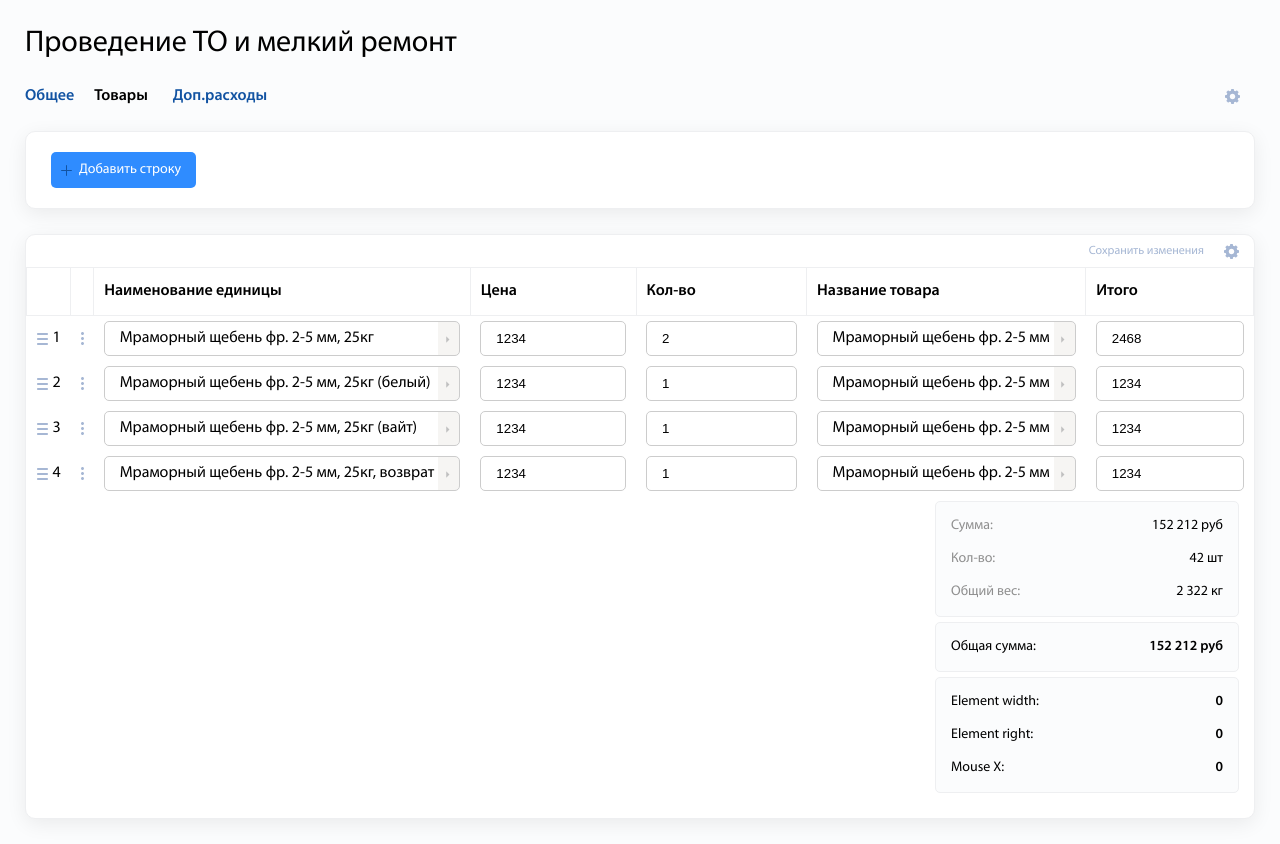
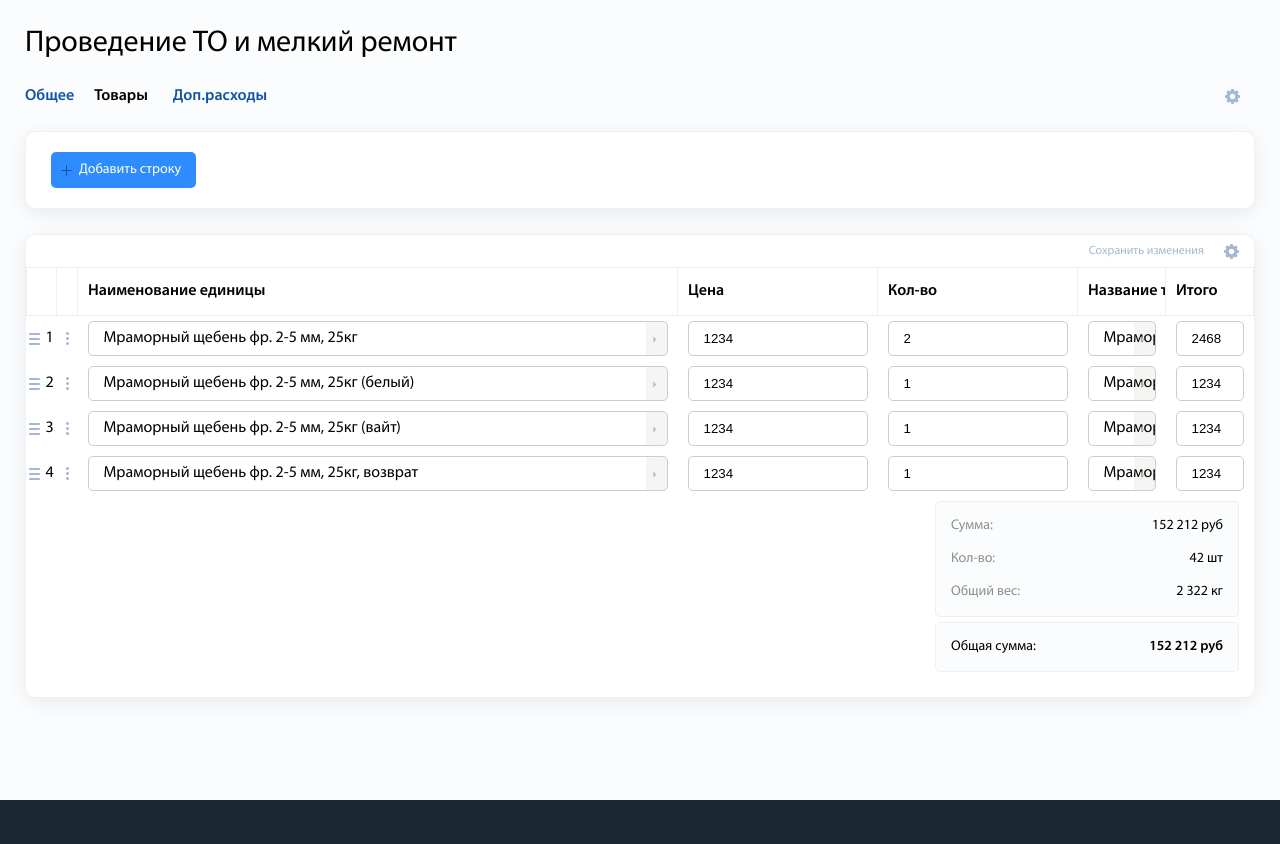
Before and after one commit to Ivan-Gav/opt6-test, a Vue app: page / in a window 1280 px wide. After the commit the page ends 800 px from the top, so only its background shows below. Built offline with nearby package versions, Linux system fonts and the light colour scheme.

Commit message:
feat: implement column resize

```diff
--- a/package.json
+++ b/package.json
@@ -12,7 +12,8 @@
     "@tanstack/vue-table": "^8.15.3",
     "@vueuse/core": "^10.9.0",
     "lodash.debounce": "^4.0.8",
-    "vue": "^3.4.21"
+    "vue": "^3.4.21",
+    "vue-columns-resizable": "^0.0.1"
   },
   "devDependencies": {
     "@types/lodash.debounce": "^4.0.9",
--- a/src/components/ProductItemSelect.vue
+++ b/src/components/ProductItemSelect.vue
@@ -23,7 +23,7 @@ onMounted(() => {
   if (product && "items" in product) {
     options.value = [...product.items];
   } else {
-    console.log(row.productID);
+    //process error
   }
 });
 </script>
--- a/src/components/TableComponent.vue
+++ b/src/components/TableComponent.vue
@@ -1,5 +1,5 @@
 <template>
-  <div class="table-box">
+  <div class="table-box" @mouseup="stopResize">
     <div class="table-controls">
       <button class="save-btn">Сохранить изменения</button>
       <button class="settings-btn">
@@ -9,29 +9,28 @@
 
     <table v-if="columns.length" class="table">
       <thead>
-        <tr ref="thrRef">
+        <tr>
           <th
             v-for="col in columns"
             ref="thRefs"
             :key="col.key"
             class="th"
             :class="isResizing && isResizing.i === col.i && 'th-resize'"
-            :style="isResizing && isResizing.i === col.i && { maxWidth: resizedWidth + 'px', color: 'red'}"
+            :style="!!col.width && { width: col.width + 'px' }"
             :draggable="!isResizing"
             @dragstart="(event) => handleDragColStart(col, event)"
             @dragenter.prevent="() => handleDragColEnter(col)"
             @dragover.prevent
             @dragend="handleDragColEnd"
             @drop="handleColDrop"
-            @mouseup="stopResize"
-            @mousemove="(event) => handleResize(col, event)"
+            @mousemove="handleResize"
           >
             {{ myColumns[col.i].header }}
 
             <div
               v-if="col.i !== columns.length - 1"
               class="th-resizer"
-              @mousedown="(event) => startResize(col, event)"
+              @mousedown="() => startResize(col)"
             ></div>
           </th>
         </tr>
@@ -79,20 +78,11 @@
       <div class="table-total-bottomline-value">152 212 руб</div>
     </div>
 
-    <div class="table-total-details">
-      <div class="table-total-bottomline-legend">Element width:</div>
-      <div class="table-total-bottomline-value">{{ elWidth }}</div>
-      <div class="table-total-bottomline-legend">Element right:</div>
-      <div class="table-total-bottomline-value">{{ elRight }}</div>
-      <div class="table-total-bottomline-legend">Mouse X:</div>
-      <div class="table-total-bottomline-value">{{ x }}</div>
-    </div>
   </div>
 </template>
 
 <script setup>
-import { ref, inject, onMounted, watch } from "vue";
-import { useMouseInElement, useElementBounding } from "@vueuse/core";
+import { ref, inject } from "vue";
 import CogSVG from "./SVG/CogSVG.vue";
 import TableEditButton from "./TableEditButton.vue";
 import TableDnDButton from "./TableDnDButton.vue";
@@ -103,6 +93,7 @@ import TotalInput from "./TotalInput.vue";
 import ProductSelect from "./ProductSelect.vue";
 import useDragAndDropRow from "../composables/useDragAndDropRow";
 import useDragAndDropCol from "../composables/useDragAndDropCol";
+import useResizeCol from "../composables/useResizeCol";
 
 const props = defineProps({
   table: Array,
@@ -112,16 +103,6 @@ const { products, orderRows } = inject("data");
 
 const tableContent = ref(props.table);
 
-
-
-const isResizing = ref(null);
-const elWidth = ref(0)
-const elRight = ref(0)
-const resizedWidth = ref(0);
-const mX = ref(null)
-
-
-const thrRef = ref (null);
 const thRefs = ref([]);
 
 const {
@@ -138,40 +119,49 @@ const myColumns = [
     accessorKey: "index",
     header: "",
     cell: TableDnDButton,
+    initialWidth: 30,
   },
   {
     accessorKey: "edit",
     header: "",
     cell: TableEditButton,
+    initialWidth: 20,
   },
   {
     accessorKey: "itemName",
     header: "Наименование единицы",
     cell: ProductItemSelect,
+    initialWidth: 600
   },
   {
     accessorKey: "price",
     header: "Цена",
     cell: PriceInput,
+    initialWidth: 200
   },
   {
     accessorKey: "qty",
     header: "Кол-во",
     cell: QtyInput,
+    initialWidth: 200
   },
   {
     accessorKey: "productName",
     header: "Название товара",
     cell: ProductSelect,
+
   },
   {
     accessorKey: "totalPrice",
     header: "Итого",
     cell: TotalInput,
+
   },
 ];
 
-const columns = ref(myColumns.map((col, i) => ({ key: col.accessorKey, i })));
+const columns = ref(
+  myColumns.map((col, i) => ({ key: col.accessorKey, i, width: col.initialWidth || 0 }))
+);
 
 const {
   handleDragColStart,
@@ -180,38 +170,7 @@ const {
   handleColDrop,
 } = useDragAndDropCol(columns);
 
-
-const { x, elementX } = useMouseInElement(thrRef);
-
-
-
-const startResize = (col, e) => {
-  isResizing.value = col;
-  console.log("start resizing");
-  mX.value = e.clientX;
-//   const target = thRefs.value[col.i];
-//   const { left, right, width  } = useElementBounding(target);
-//   elWidth.value = elementWidth.value
-};
-
-const handleResize = (col, e) => {
-  if (!isResizing.value) {
-    return;
-  }
-  console.log("handle resize");
-  const target = thRefs.value[col.i];
-  const { left, right, width  } = useElementBounding(target);
-  elWidth.value = width.value
-  elRight.value = right.value
-
-  resizedWidth.value = x.value - left.value
-};
-
-
-const stopResize = () => {
-  isResizing.value = null;
-  mX.value = null
-};
+const { startResize, handleResize, stopResize, isResizing } = useResizeCol(thRefs, columns)
 </script>
 
 <style scoped>
@@ -236,10 +195,10 @@ const stopResize = () => {
   width: max-content;
   font-size: 12px;
 }
-
 .table {
   width: 100%;
-  /*table-layout: fixed;*/
+  table-layout: fixed;
+  overflow: hidden;
 }
 .th {
   position: relative;
--- a/src/composables/useDragAndDropCol.js
+++ b/src/composables/useDragAndDropCol.js
@@ -6,7 +6,6 @@ export default function useDragAndDropCol(columns) {
 
   const handleDragColStart = (col, event) => {
     draggedCol.value = col;
-    console.log(`${col.key} is being dragged`);
     event.dataTransfer.effectAllowed = "move";
   };
 
--- /dev/null
+++ b/src/composables/useResizeCol.js
@@ -0,0 +1,30 @@
+import { h, ref } from 'vue'
+import { useMouse, useElementBounding } from "@vueuse/core";
+
+export default function useResizeCol(thRefs, columns) {
+  const isResizing = ref(null);
+
+  const { x } = useMouse();
+
+  const startResize = (col) => {
+    isResizing.value = col;
+  };
+
+  const handleResize = () => {
+    if (!isResizing.value) {
+      return;
+    }
+    const { left } = useElementBounding(thRefs.value[isResizing.value.i]);
+    const col = columns.value.find(
+      (column) => column.key === isResizing.value.key
+    );
+    col.width = x.value - left.value;
+  };
+
+  const stopResize = () => {
+    isResizing.value = null;
+  };
+
+
+  return { startResize, handleResize, stopResize, isResizing }
+}
```
Also changed, not shown: src/main.js (+4 -4 lines), 1 other file (tests, documents, lock files or other folders).
